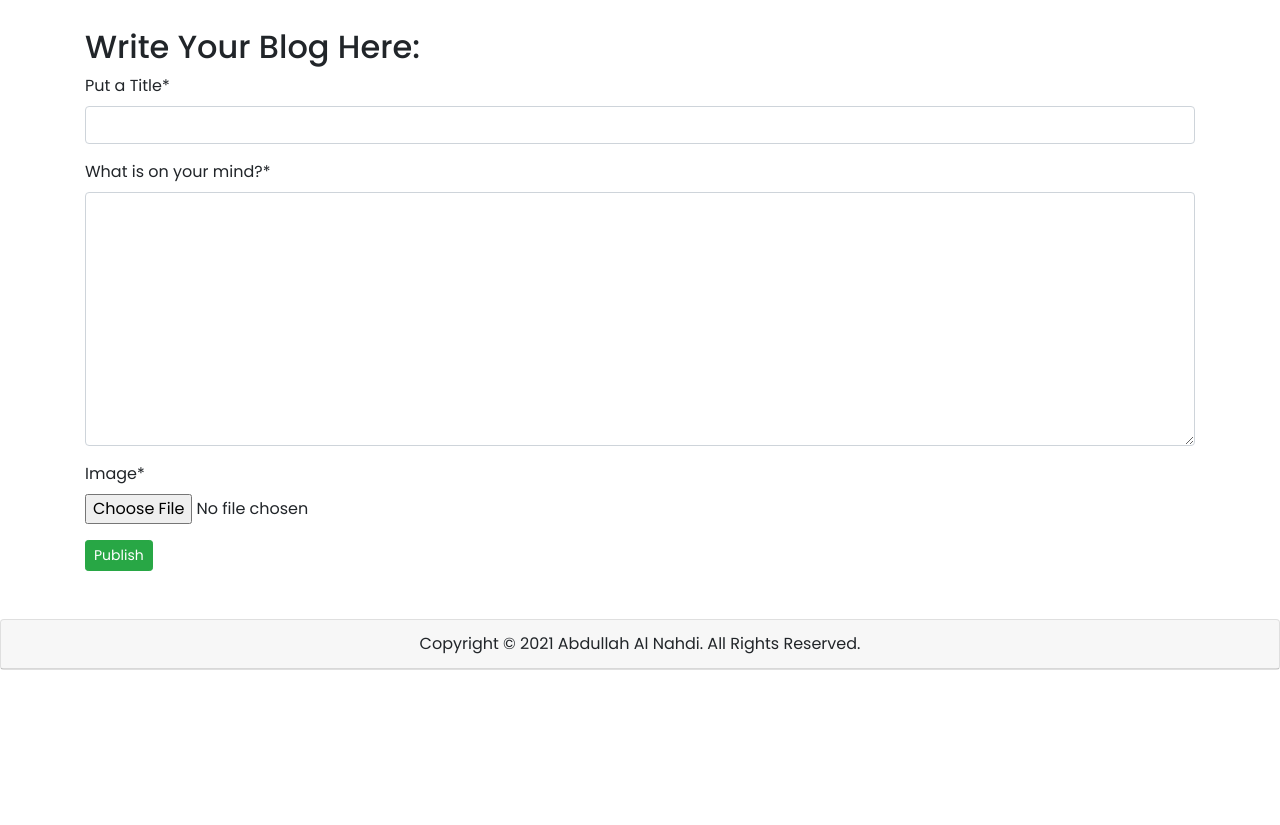
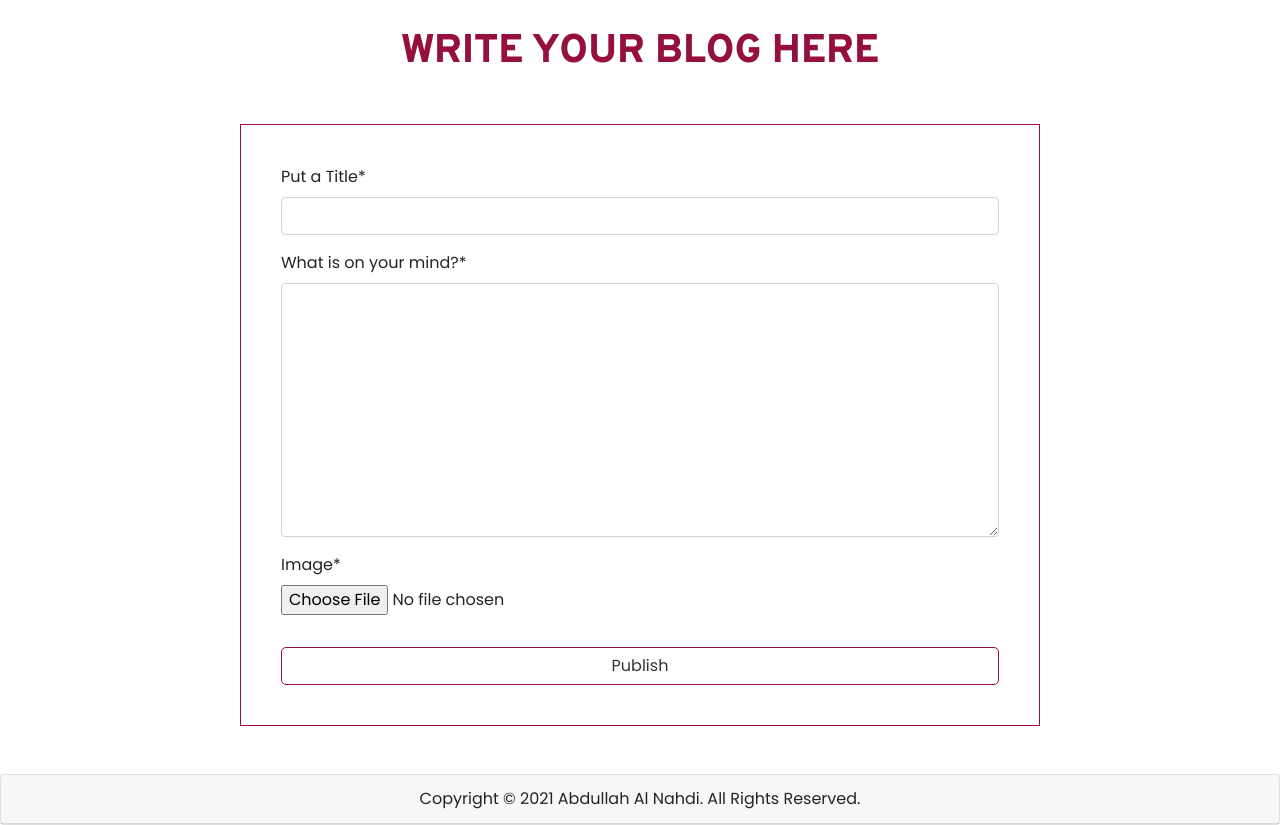
Before and after one commit to tnmy2426/django-blog-site, a Django app: page /blog/write/ in a window 1280 px wide. Shown: the part 88-913 px from the top of the page. Before the commit the page ends 758 px from the top, so only its background shows below. Run offline with Django 3.2, Linux system fonts and the light colour scheme; the visitor is signed in with stand-in values (Sample User, id 1); some libraries are stand-ins or nearby versions; some web fonts are replaced.

Commit message:
Blog creating form/page design complete.

```diff
--- a/App_Blog/views.py
+++ b/App_Blog/views.py
@@ -21,7 +21,7 @@ class CreateBlog(LoginRequiredMixin, CreateView):
         blog_obj = form.save(commit=False)
         blog_obj.author = self.request.user
         title = blog_obj.blog_title
-        blog_obj.slug = title.replace(" ", "-") + "-" + str(uuid.uuid4())
+        # blog_obj.slug = title.replace(" ", "-") + "-" + str(uuid.uuid4())
         blog_obj.save()
         return HttpResponseRedirect(reverse('index'))
 
--- a/templates/App_Blog/create_blog.html
+++ b/templates/App_Blog/create_blog.html
@@ -1,11 +1,26 @@
-{% extends 'base.html' %}
-{% load crispy_forms_tags %}
-{% block title_block %} {% endblock %}
-{% block body_block %}
-<h2>Write Your Blog Here:</h2>
-<form method="POST" enctype="multipart/form-data">
-  {{ form|crispy }}
-  {% csrf_token %}
-  <button type="submit" class="btn btn-success btn-sm">Publish</button>
-</form>
+{% extends 'base.html' %} {% load crispy_forms_tags %} {% block style %}
+<style>
+  .create_blog_page {
+    width: 800px;
+    border: 1px solid #95103b;
+    padding: 40px;
+  }
+  .heading {
+    font-size: 40px;
+    color: #95103b;
+    font-family: "Overpass", sans-serif;
+    font-weight: 800;
+    text-transform: uppercase;
+  }
+</style>
+{% endblock style %} {% block title_block %} {% endblock %} {% block body_block %}
+<h2 class="text-center heading">Write Your Blog Here</h2>
+
+<div class="create_blog_page my-5 mx-auto">
+  <form method="POST" enctype="multipart/form-data">
+    {{ form|crispy }} {% csrf_token %}
+    <button type="submit" class="btn mt-3" id="signup_btn" style="width: 100%">Publish</button>
+  </form>
+</div>
+
 {% endblock %}
```
